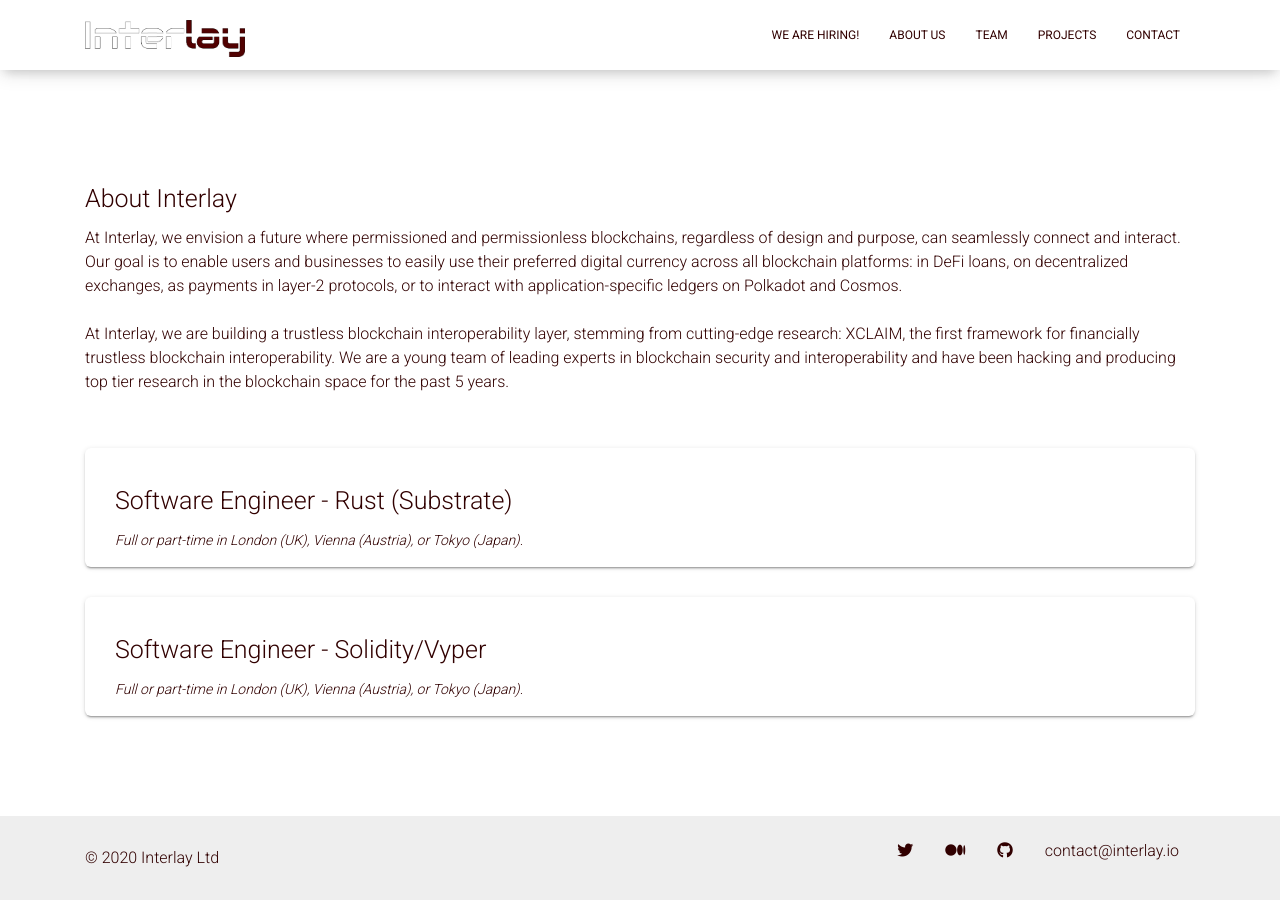
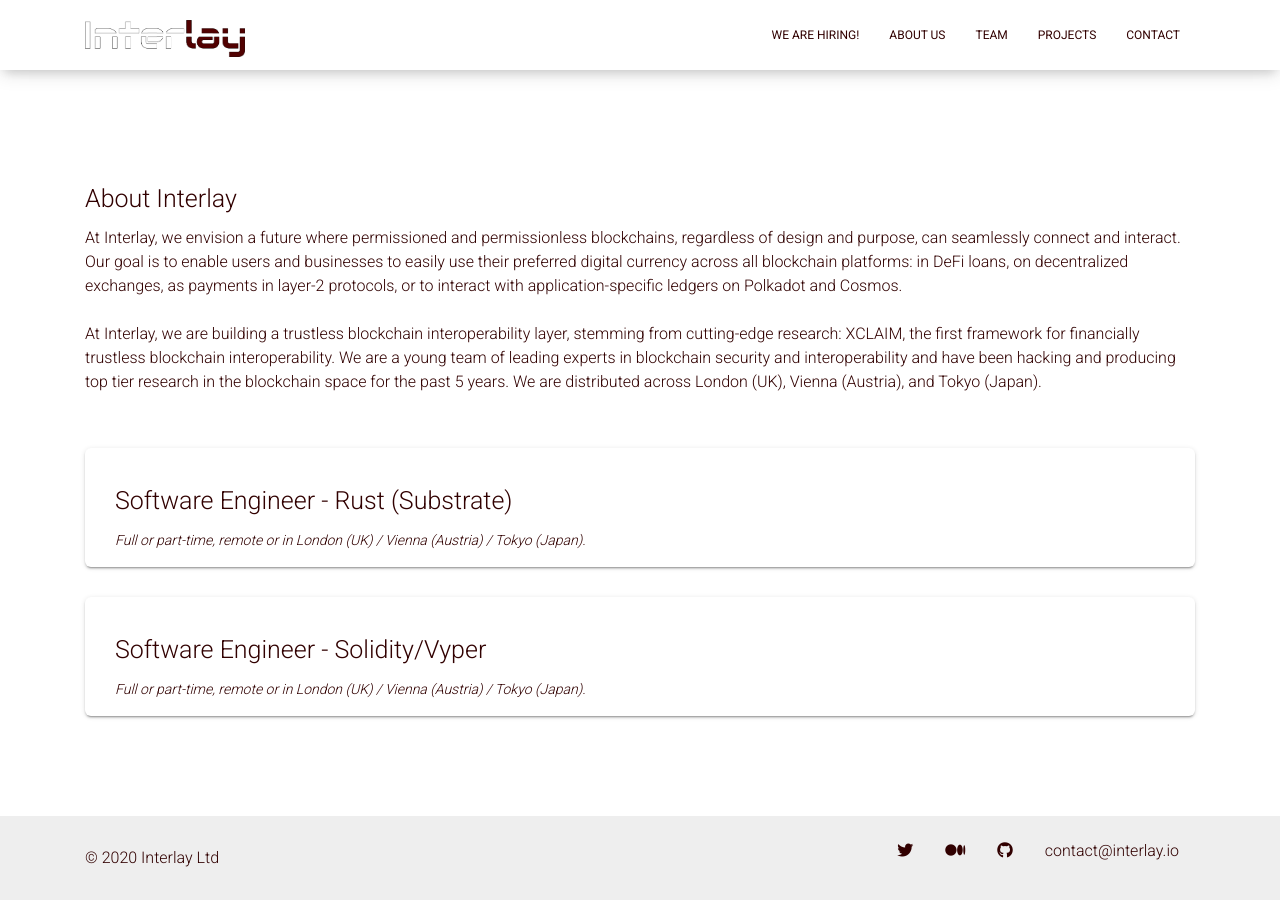
Before and after one commit to interlay/archive-interlay.github.io, a Jekyll site: the page built from careers.html, in a window 1280 px wide and 900 px high, scrolled down 427 px. Built offline with Jekyll 4.4.1, drawn with Linux system fonts in a browser that asks for light colours; nearby versions of some CDN libraries.

Commit message:
Updated careers page

```diff
--- a/_includes/navigation.html
+++ b/_includes/navigation.html
@@ -14,7 +14,7 @@
     <div class="collapse navbar-collapse">
       <ul class="navbar-nav ml-auto">
         <li class="nav-item">
-          <a class="nav-link" href="careers.html">
+          <a class="nav-link" href="careers">
             We are hiring!
           </a>
         </li>
--- a/careers.html
+++ b/careers.html
@@ -33,6 +33,7 @@ layout: default
           We are a young team of leading experts in blockchain security and interoperability and have been hacking and
           producing top tier research in the blockchain space for the past 5 years.
 
+          We are distributed across London (UK), Vienna (Austria), and Tokyo (Japan).
           <br>
           <br>
         </div>
@@ -45,7 +46,7 @@ layout: default
             <div class="card-body" data-toggle="modal" data-target="#rust-se">
               <a href="javascript:void(0)">
                 <h3>Software Engineer - Rust (Substrate)</h3>
-                <i>Full or part-time in London (UK), Vienna (Austria), or Tokyo (Japan).</i>
+                <i>Full or part-time, remote or in London (UK) / Vienna (Austria) / Tokyo (Japan).</i>
               </a>
             </div>
           </div>
@@ -54,7 +55,7 @@ layout: default
             <div class="card-body" data-toggle="modal" data-target="#sol-se">
               <a href="javascript:void(0)">
                 <h3>Software Engineer - Solidity/Vyper</h3>
-                <i>Full or part-time in London (UK), Vienna (Austria), or Tokyo (Japan).</i>
+                <i>Full or part-time, remote or in London (UK) / Vienna (Austria) / Tokyo (Japan).</i>
               </a>
             </div>
           </div>
@@ -71,7 +72,7 @@ layout: default
   <div class="modal-dialog" role="document">
     <div class="modal-content">
       <div class="modal-header">
-        <h5 class="modal-title">Software Engineer - Rust (Substrate)</h5>
+        <h4 class="modal-title"><b>Software Engineer - Rust (Substrate)</b></h4>
         <button type="button" class="close" data-dismiss="modal" aria-label="Close">
           <i class="material-icons">clear</i>
         </button>
@@ -185,7 +186,7 @@ layout: default
   <div class="modal-dialog" role="document">
     <div class="modal-content">
       <div class="modal-header">
-        <h5 class="modal-title">Software Engineer - Solidity/Vyper</h5>
+        <h4 class="modal-title"><b>Software Engineer - Solidity/Vyper</b></h4>
         <button type="button" class="close" data-dismiss="modal" aria-label="Close">
           <i class="material-icons">clear</i>
         </button>
```
